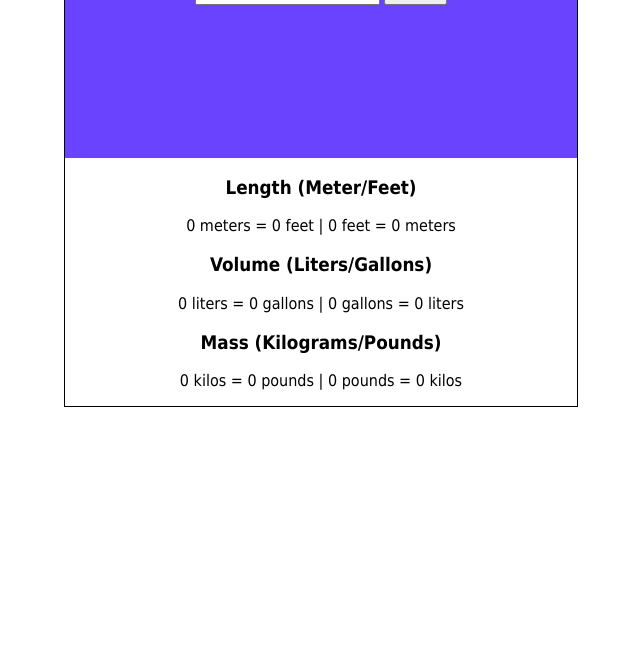
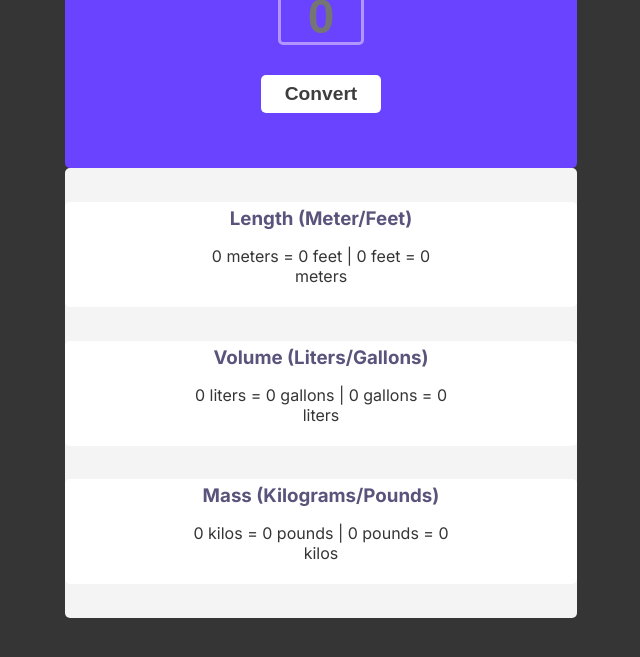
Before and after one commit to HeronMendez/unit-converter, a plain HTML site: page index.html in a window 1280 px wide. Shown: the part 143-800 px from the top of the page, without its empty margins (319-959 px from the left). Drawn offline with Linux system fonts and the light colour scheme.

Commit message:
update styles.css

```diff
--- a/index.html
+++ b/index.html
@@ -7,6 +7,12 @@
       content="width=
     , initial-scale=1.0"
     />
+    <link rel="preconnect" href="https://fonts.googleapis.com" />
+    <link rel="preconnect" href="https://fonts.gstatic.com" crossorigin />
+    <link
+      href="https://fonts.googleapis.com/css2?family=Inter:ital,opsz,wght@0,14..32,100..900;1,14..32,100..900&display=swap"
+      rel="stylesheet"
+    />
     <link rel="stylesheet" href="styles.css" />
     <title>Unit Converter</title>
   </head>
@@ -14,7 +20,7 @@
     <div id="card">
       <div id="in-container">
         <h1>Metric/Imperial Unit Conversion</h1>
-        <input id="input-el" type="number" placeholder="Enter a value" />
+        <input id="input-el" type="number" placeholder="0" />
         <button id="convert-btn">Convert</button>
       </div>
       <div id="output">
--- a/styles.css
+++ b/styles.css
@@ -1,23 +1,88 @@
 body {
   text-align: center;
   margin: 0;
-  font-family: Tahoma, Geneva, Verdana, sans-serif;
+  font-family: "Inter", Geneva, Verdana, sans-serif;
+  background-color: #353535;
 }
 
 #card {
   width: 40%;
-  margin: 20px auto;
-  border: 1px solid black;
+  margin: 30px auto;
+  border: none;
+  border-radius: 5px;
+  padding: 1px;
 }
+/* First Half of Card */
 
 #in-container {
   background-color: #6943ff;
   color: white;
   height: 250px;
   padding-top: 30px;
+  border: inherit;
+  border-radius: inherit;
 }
 
 h1 {
   margin: 0;
   font-weight: bold;
 }
+
+input::-webkit-outer-spin-button,
+input::-webkit-inner-spin-button {
+  -webkit-appearance: none;
+  margin: 0;
+}
+
+#input-el {
+  display: block;
+  margin: 30px auto;
+  background: none;
+  border: 3px solid #b295ff;
+  border-radius: 5px;
+  color: white;
+  width: 15%;
+  height: 50px;
+  font-size: 3em;
+  font-weight: bold;
+  text-align: center;
+}
+
+#convert-btn {
+  background-color: #ffffff;
+  color: #3d3d3d;
+  padding: 8px 24px;
+  font-size: 1.2em;
+  font-weight: 600;
+  border: none;
+  border-radius: 5px;
+}
+
+/* Second Half of Card */
+
+#output {
+  height: 450px;
+  display: flex;
+  flex-direction: column;
+  justify-content: space-evenly;
+  align-items: center;
+  background: #f4f4f4;
+  border: inherit;
+  border-radius: inherit;
+}
+
+#output h3 {
+  color: #5a537b;
+  margin: 0;
+}
+
+#output p {
+  color: #353535;
+}
+
+.section {
+  background: #ffffff;
+  padding: 5px 120px;
+  border: none;
+  border-radius: 5px;
+}
```
